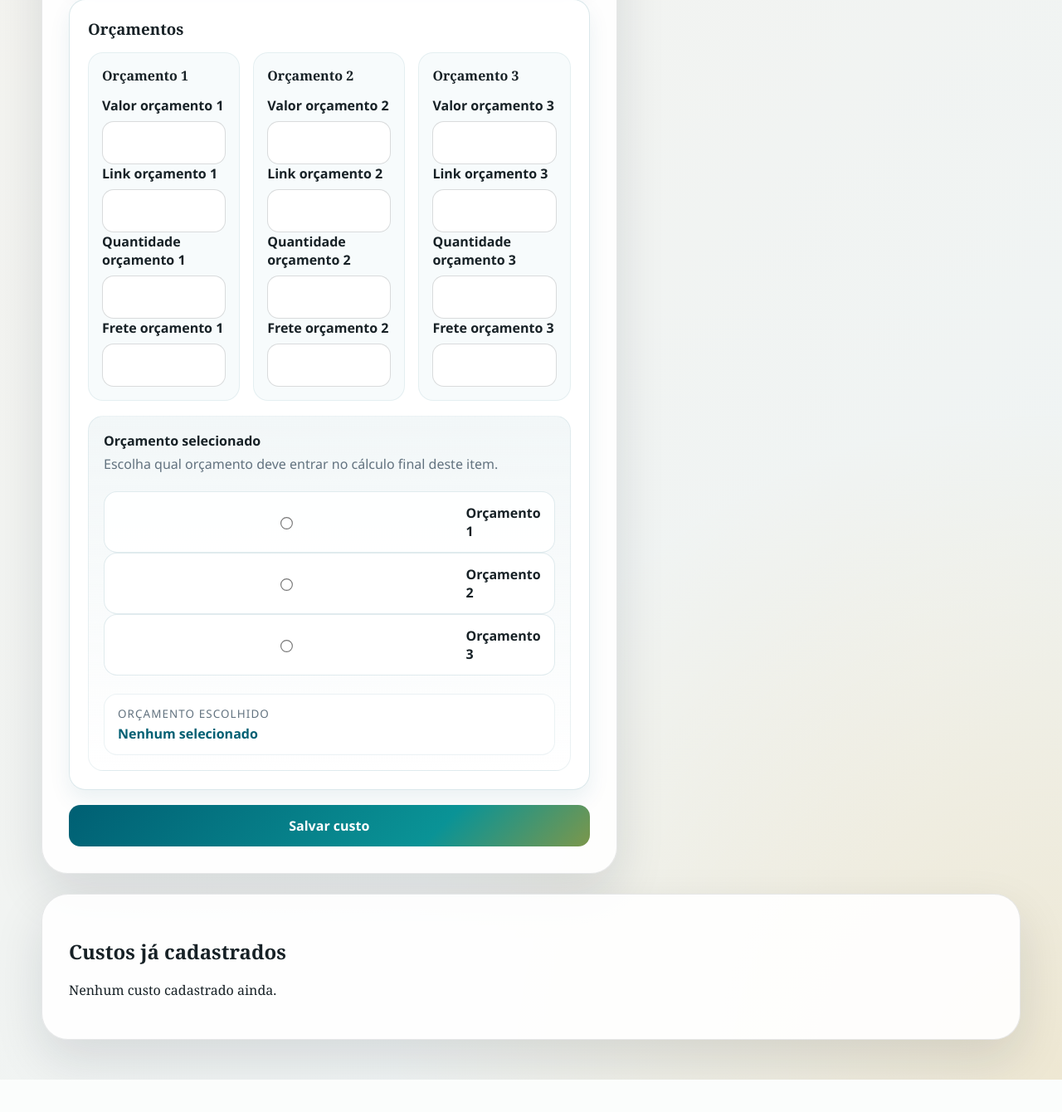
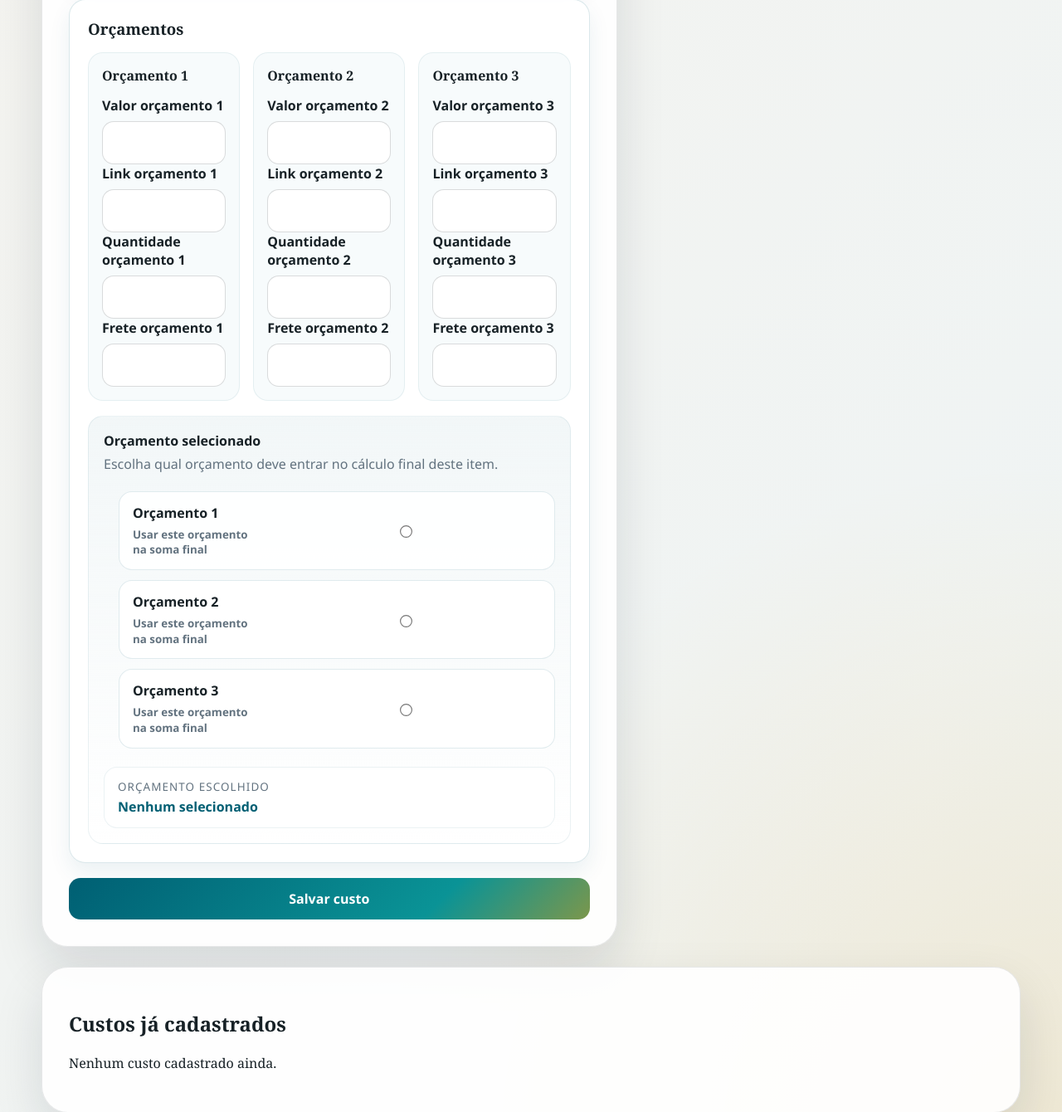
Before and after one commit to fabianopolone123/site_samela_faculdade, a Django app: page /cadastrar-campos/ in a window 1280 px wide. Shown: the part 1301-2641 px from the top of the page at 83% size. Before the commit the page ends 2602 px from the top, so only its background shows below. Run offline with Django 5.2, Linux system fonts and the light colour scheme; a user stored in the database is signed in; data comes from the database, SQL or seed files in the repository.

Commit message:
reforça visual da escolha do orçamento

```diff
--- a/static/css/app.css
+++ b/static/css/app.css
@@ -734,6 +734,27 @@ body {
     font-family: "Segoe UI", Tahoma, Geneva, Verdana, sans-serif;
 }
 
+.quote-choice-card strong,
+.quote-choice-card small {
+    display: block;
+}
+
+.quote-choice-card strong {
+    font-size: 1rem;
+    color: var(--ink);
+}
+
+.quote-choice-card small {
+    margin-top: 4px;
+    color: var(--muted);
+    line-height: 1.4;
+}
+
+.quote-choice-copy {
+    display: grid;
+    gap: 2px;
+}
+
 .radio-group-cards label.is-selected,
 .radio-group-cards li.is-selected label {
     border-color: var(--accent-strong);
--- a/templates/accounts/budget_product_form.html
+++ b/templates/accounts/budget_product_form.html
@@ -162,7 +162,27 @@
                                 <label>{{ form.selected_quote.label }}</label>
                                 <p>Escolha qual orçamento deve entrar no cálculo final deste item.</p>
                             </div>
-                            <div class="radio-group radio-group-cards">{{ form.selected_quote }}</div>
+                            <div class="radio-group radio-group-cards">
+                                <ul>
+                                    {% for value, label in form.selected_quote.field.choices %}
+                                        <li>
+                                            <label class="quote-choice-card" for="id_selected_quote_{{ forloop.counter0 }}">
+                                                <span class="quote-choice-copy">
+                                                    <strong>{{ label }}</strong>
+                                                    <small>Usar este orçamento na soma final</small>
+                                                </span>
+                                                <input
+                                                    type="radio"
+                                                    name="{{ form.selected_quote.name }}"
+                                                    value="{{ value }}"
+                                                    id="id_selected_quote_{{ forloop.counter0 }}"
+                                                    {% if form.selected_quote.value == value %}checked{% endif %}
+                                                >
+                                            </label>
+                                        </li>
+                                    {% endfor %}
+                                </ul>
+                            </div>
                             <div class="selected-quote-summary" id="selected-quote-summary">
                                 <span>Orçamento escolhido</span>
                                 <strong id="selected-quote-summary-value">Nenhum selecionado</strong>
```
Also changed, not shown: CONTEXTO_PROJETO.md (+1 -0 lines).
